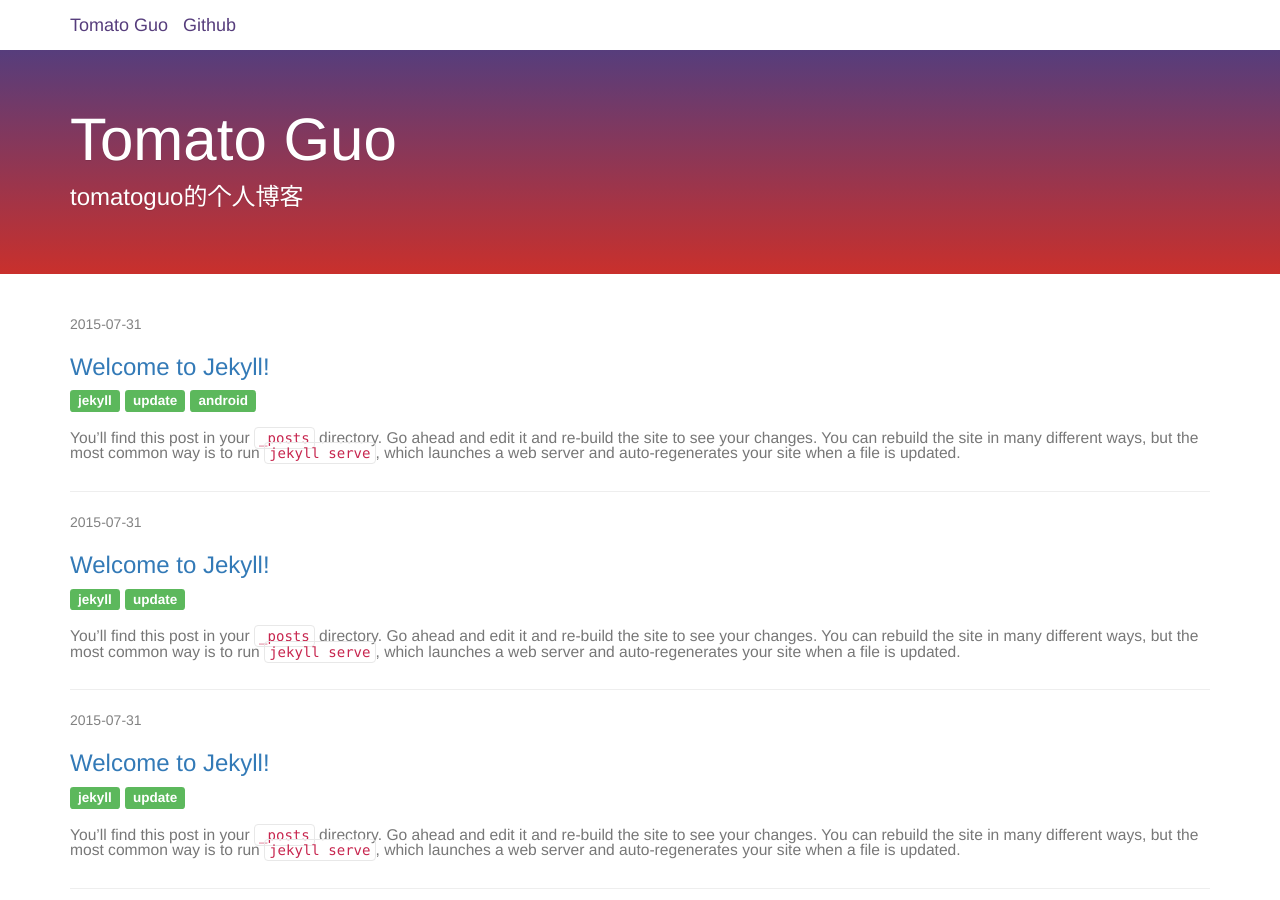
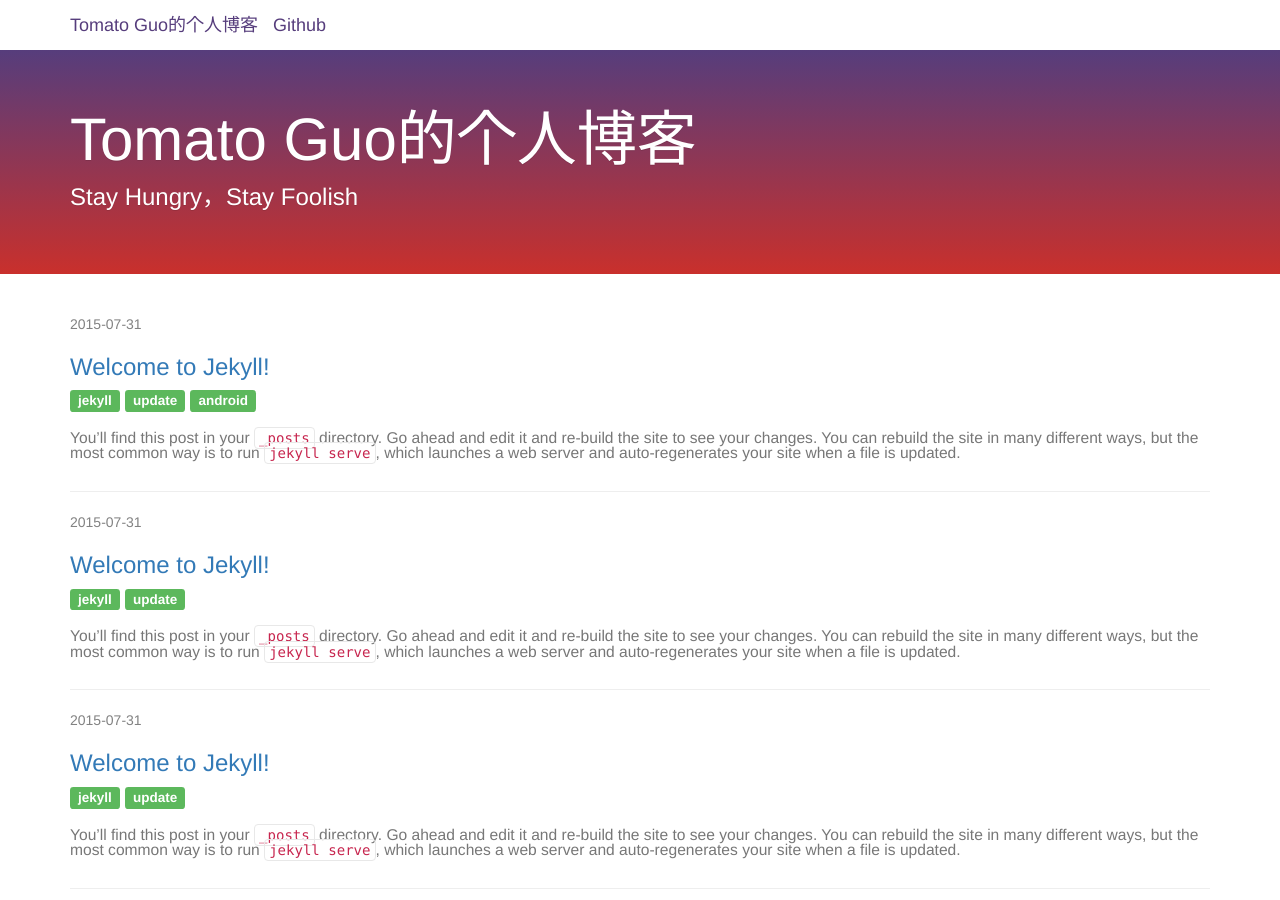
Before and after one commit to tomatoguo/tomatoguo.github.io, a Jekyll site: the page built from index.html, in a window 1280 px wide and 900 px high. Built offline with Jekyll 4.4.1, drawn with Linux system fonts in a browser that asks for light colours; the list of posts is cut into pages by our own code.

Commit message:
modify _config.yml

```diff
--- a/_config.yml
+++ b/_config.yml
@@ -1,7 +1,7 @@
 # Site settings
-title: Tomato Guo
+title: Tomato Guo的个人博客
 email: tomatoguo@hotmail.com
-description: tomatoguo的个人博客
+description: Stay Hungry，Stay Foolish
 baseurl: "" # the subpath of your site, e.g. /blog/
 url: "http://tomatoguo.com" # the base hostname & protocol for your site
 github_username: tomatoguo
```
